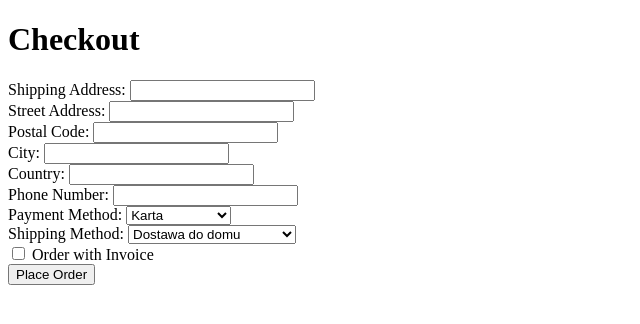
After one commit to szymonirka/Sklep_internetowySzymon_Mazurek, a Django app: page /checkout/ in a window 1280 px wide. The commit adds this page. Shown: the top 324 px of the page, without its empty margins (0-640 px from the left). Run offline with Django 5.2, Linux system fonts and the light colour scheme; a user stored in the database is signed in; tables that the repository leaves empty hold one stand-in row (values such as "Sample post").

Commit message:
dodanie koszyka, możliwości zamówień i profilu użytkownika

```diff
--- a/sklep/urls.py
+++ b/sklep/urls.py
@@ -19,11 +19,24 @@ from django.conf import settings
 from django.conf.urls.static import static
 from django.urls import path
 from sklep import views  # Import views from the shop app
+from django.contrib.auth.views import LogoutView
 
 urlpatterns = [
     path('admin/', admin.site.urls),
     path('', views.home, name='home'),
     path('category/<int:category_id>/', views.category_products, name='category_products'),
     path('product/<int:product_id>/', views.product_detail, name='product_detail'),
+    path('add_to_cart/<int:product_id>/', views.add_to_cart, name='add_to_cart'),
+    path('view_cart/', views.view_cart, name='view_cart'),
+    path('checkout/', views.checkout, name='checkout'),
     path('search/', views.search_results, name='search_results'),
+    path('payment/<int:order_id>/', views.payment, name='payment'),
+    path('remove_from_cart/<int:product_id>/', views.remove_from_cart, name='remove_from_cart'),
+    path('increase_quantity/<int:product_id>/', views.increase_quantity, name='increase_quantity'),
+    path('decrease_quantity/<int:product_id>/', views.decrease_quantity, name='decrease_quantity'),
+    path('process_payment/<int:order_id>/', views.process_payment, name='process_payment'),
+    path('profile/', views.user_profile, name='user_profile'),
+    path('cancel_order/<int:order_id>/', views.cancel_order, name='cancel_order'),
+    path('logout/', LogoutView.as_view(), name='logout'),
+    path('order_confirmation/<int:order_id>/', views.order_confirmation, name='order_confirmation'),
 ] + static(settings.MEDIA_URL, document_root=settings.MEDIA_ROOT)
--- a/sklep/views.py
+++ b/sklep/views.py
@@ -1,6 +1,8 @@
-from django.shortcuts import render, get_object_or_404
-from .models import Category, Product
-
+from django.shortcuts import render, redirect, get_object_or_404
+from .models import Product, Cart, CartItem, Order, Payment, Category
+from django.contrib.auth.decorators import login_required
+from django.http import HttpResponse
+from django.contrib.auth.views import LogoutView
 
 def home(request):
     query = request.GET.get('q')
@@ -34,3 +36,130 @@ def search_results(request):
     else:
         products = Product.objects.none()
     return render(request, 'search_results.html', {'products': products, 'query': query})
+
+
+@login_required
+def add_to_cart(request, product_id):
+    product = get_object_or_404(Product, id=product_id)
+    cart, created = Cart.objects.get_or_create(user=request.user)
+    cart_item, created = CartItem.objects.get_or_create(cart=cart, product=product)
+
+    if not created:
+        cart_item.quantity += 1
+        cart_item.save()
+
+    return redirect('view_cart')
+
+@login_required
+def view_cart(request):
+    cart = Cart.objects.get(user=request.user)
+    cart_items = cart.items.all()
+    total_sum = sum(item.product.price * item.quantity for item in cart_items)
+    return render(request, 'view_cart.html', {'cart_items': cart_items, 'total_sum': total_sum})
+
+@login_required
+def remove_from_cart(request, product_id):
+    cart = get_object_or_404(Cart, user=request.user)
+    try:
+        cart_item = CartItem.objects.get(cart=cart, product_id=product_id)
+        cart_item.delete()
+    except CartItem.DoesNotExist:
+        # Handle the case where the cart item does not exist
+        pass
+    return redirect('view_cart')
+
+@login_required
+def increase_quantity(request, product_id):
+    cart = get_object_or_404(Cart, user=request.user)
+    try:
+        cart_item = CartItem.objects.get(cart=cart, product_id=product_id)
+        cart_item.quantity += 1
+        cart_item.save()
+    except CartItem.DoesNotExist:
+        # Handle the case where the cart item does not exist
+        pass
+    return redirect('view_cart')
+
+@login_required
+def decrease_quantity(request, product_id):
+    cart = get_object_or_404(Cart, user=request.user)
+    try:
+        cart_item = CartItem.objects.get(cart=cart, product_id=product_id)
+        if cart_item.quantity > 1:
+            cart_item.quantity -= 1
+            cart_item.save()
+        else:
+            cart_item.delete()
+    except CartItem.DoesNotExist:
+        # Handle the case where the cart item does not exist
+        pass
+    return redirect('view_cart')
+
+
+# views.py
+@login_required
+def checkout(request):
+    cart = get_object_or_404(Cart, user=request.user)
+    total_price = sum(item.product.price * item.quantity for item in cart.items.all())
+    if request.method == 'POST':
+        order = Order.objects.create(
+            user=request.user,
+            total_price=total_price,
+            payment_method=request.POST['payment_method'],
+            shipping_method=request.POST['shipping_method'],
+            street_address=request.POST['street_address'],
+            postal_code=request.POST['postal_code'],
+            city=request.POST['city'],
+            country=request.POST['country'],
+            phone_number=request.POST['phone_number']
+        )
+        if 'invoice' in request.POST:
+            order.company_name = request.POST['company_name']
+            order.company_address = request.POST['company_address']
+            order.vat_number = request.POST['vat_number']
+            order.contact = request.POST['contact']
+            order.bank_account = request.POST['bank_account']
+            order.email = request.POST['email']
+            order.save()
+        for item in cart.items.all():
+            item.order = order
+            item.save()
+        return redirect('payment', order_id=order.id)
+    return render(request, 'checkout.html', {'cart': cart, 'total_price': total_price})
+
+@login_required
+def payment(request, order_id):
+    order = get_object_or_404(Order, id=order_id, user=request.user)
+    return render(request, 'payment.html', {'order': order})
+
+# views.py
+@login_required
+def process_payment(request, order_id):
+    order = get_object_or_404(Order, id=order_id, user=request.user)
+    cart = get_object_or_404(Cart, user=request.user)
+    # Implement payment processing logic here
+    if request.method == 'POST':
+        # Assuming payment is successful
+        order.is_paid = True
+        order.save()
+        cart.items.all().delete()  # Clear the cart items after payment is processed
+        return redirect('order_confirmation', order_id=order.id)
+    return render(request, 'process_payment.html', {'order': order})
+
+# views.py
+@login_required
+def order_confirmation(request, order_id):
+    order = get_object_or_404(Order, id=order_id, user=request.user)
+    return render(request, 'order_confirmation.html', {'order': order})
+
+@login_required
+def user_profile(request):
+    orders = Order.objects.filter(user=request.user)
+    return render(request, 'user_profile.html', {'user': request.user, 'orders': orders})
+
+@login_required
+def cancel_order(request, order_id):
+    order = get_object_or_404(Order, id=order_id, user=request.user)
+    order.status = 'Cancelled'
+    order.save()
+    return redirect('user_profile')
--- a/templates/category_products.html
+++ b/templates/category_products.html
@@ -10,6 +10,7 @@
         <button type="submit">Search</button>
     </form>
     <h1>{{ category.name }}</h1>
+     <a href="{% url 'home' %}" class="button">Go to Home</a>
     <div class="subcategories">
         <h2>Subcategories</h2>
         <ul>
--- /dev/null
+++ b/templates/checkout.html
@@ -0,0 +1,61 @@
+<!-- templates/checkout.html -->
+<!DOCTYPE html>
+<html>
+<head>
+    <title>Checkout</title>
+    <script>
+        function toggleInvoiceFields() {
+            var invoiceFields = document.getElementById('invoice-fields');
+            invoiceFields.style.display = invoiceFields.style.display === 'none' ? 'block' : 'none';
+        }
+    </script>
+</head>
+<body>
+    <h1>Checkout</h1>
+    <form method="post">
+        {% csrf_token %}
+        <label for="shipping_address">Shipping Address:</label>
+        <input type="text" id="shipping_address" name="shipping_address" required><br>
+        <label for="street_address">Street Address:</label>
+        <input type="text" id="street_address" name="street_address" required><br>
+        <label for="postal_code">Postal Code:</label>
+        <input type="text" id="postal_code" name="postal_code" required><br>
+        <label for="city">City:</label>
+        <input type="text" id="city" name="city" required><br>
+        <label for="country">Country:</label>
+        <input type="text" id="country" name="country" required><br>
+        <label for="phone_number">Phone Number:</label>
+        <input type="text" id="phone_number" name="phone_number" required><br>
+        <label for="payment_method">Payment Method:</label>
+        <select id="payment_method" name="payment_method" required>
+            <option value="card">Karta</option>
+            <option value="blik">Blik</option>
+            <option value="paypal">PayPal</option>
+            <option value="cod">Za pobraniem</option>
+        </select><br>
+        <label for="shipping_method">Shipping Method:</label>
+        <select id="shipping_method" name="shipping_method" required>
+            <option value="home_delivery">Dostawa do domu</option>
+            <option value="parcel_locker">Dostawa do paczkomatu</option>
+        </select><br>
+        <label>
+            <input type="checkbox" id="invoice" name="invoice" onclick="toggleInvoiceFields()"> Order with Invoice
+        </label><br>
+        <div id="invoice-fields" style="display: none;">
+            <label for="company_name">Company Name or Full Name:</label>
+            <input type="text" id="company_name" name="company_name"><br>
+            <label for="company_address">Company Address:</label>
+            <input type="text" id="company_address" name="company_address"><br>
+            <label for="vat_number">NIP Number:</label>
+            <input type="text" id="vat_number" name="vat_number"><br>
+            <label for="contact">Contact:</label>
+            <input type="text" id="contact" name="contact"><br>
+            <label for="bank_account">Bank Account Number:</label>
+            <input type="text" id="bank_account" name="bank_account"><br>
+            <label for="email">Email Address:</label>
+            <input type="email" id="email" name="email"><br>
+        </div>
+        <button type="submit">Place Order</button>
+    </form>
+</body>
+</html>
--- a/templates/product_detail.html
+++ b/templates/product_detail.html
@@ -28,12 +28,14 @@
 <body>
     <div class="product-detail">
         <h1>{{ product.name }}</h1>
+     <a href="{% url 'category_products' product.category.id %}" class="button">Back to Category</a>
         <div class="product-images">
             {% for image in images %}
                 <img src="{{ image.image.url }}" alt="{{ product.name }}">
             {% endfor %}
         </div>
         <p>{{ product.price }} PLN</p>
+        <a href="{% url 'add_to_cart' product.id %}">Add to Cart</a>
         <nav>
             <a href="#description">Description</a>
             <a href="#specifications">Specifications</a>
```
Also changed, not shown: sklep/admin.py (+6 -1 lines), sklep/models.py (+65 -0 lines), templates/home.html (+17 -10 lines), templates/order_confirmation.html (added, +14 -0 lines), templates/payment.html (added, +39 -0 lines), templates/process_payment.html (added, +22 -0 lines), templates/user_profile.html (added, +29 -0 lines), templates/view_cart.html (added, +69 -0 lines), sklep/migrations/0006_cart_order_cartitem_payment.py (added), sklep/migrations/0007_order_city_order_country_order_phone_number_and_more.py (added), sklep/migrations/0008_remove_order_shipping_address_and_more.py (added), sklep/migrations/0009_order_bank_account_order_company_address_and_more.py (added).
